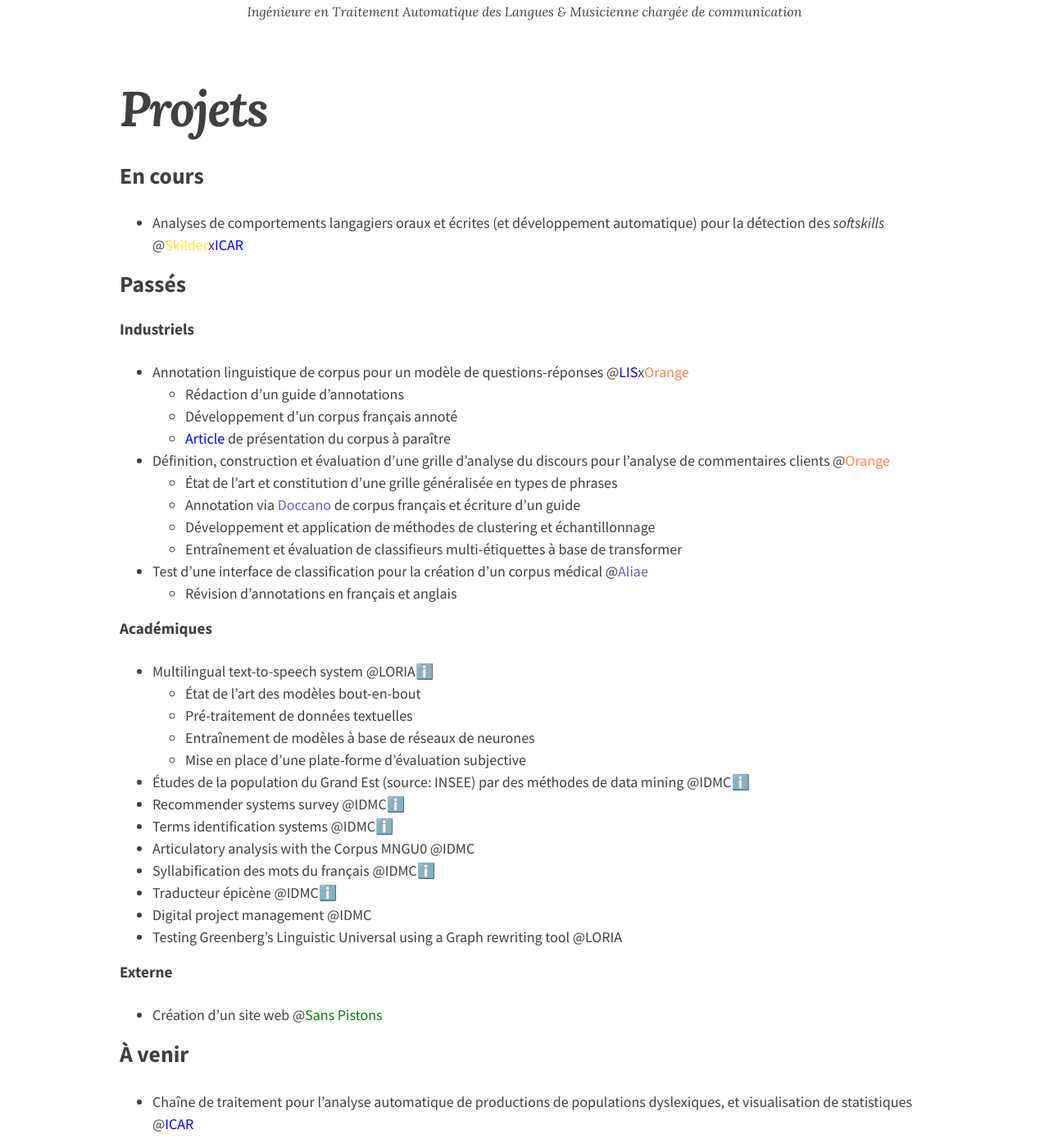
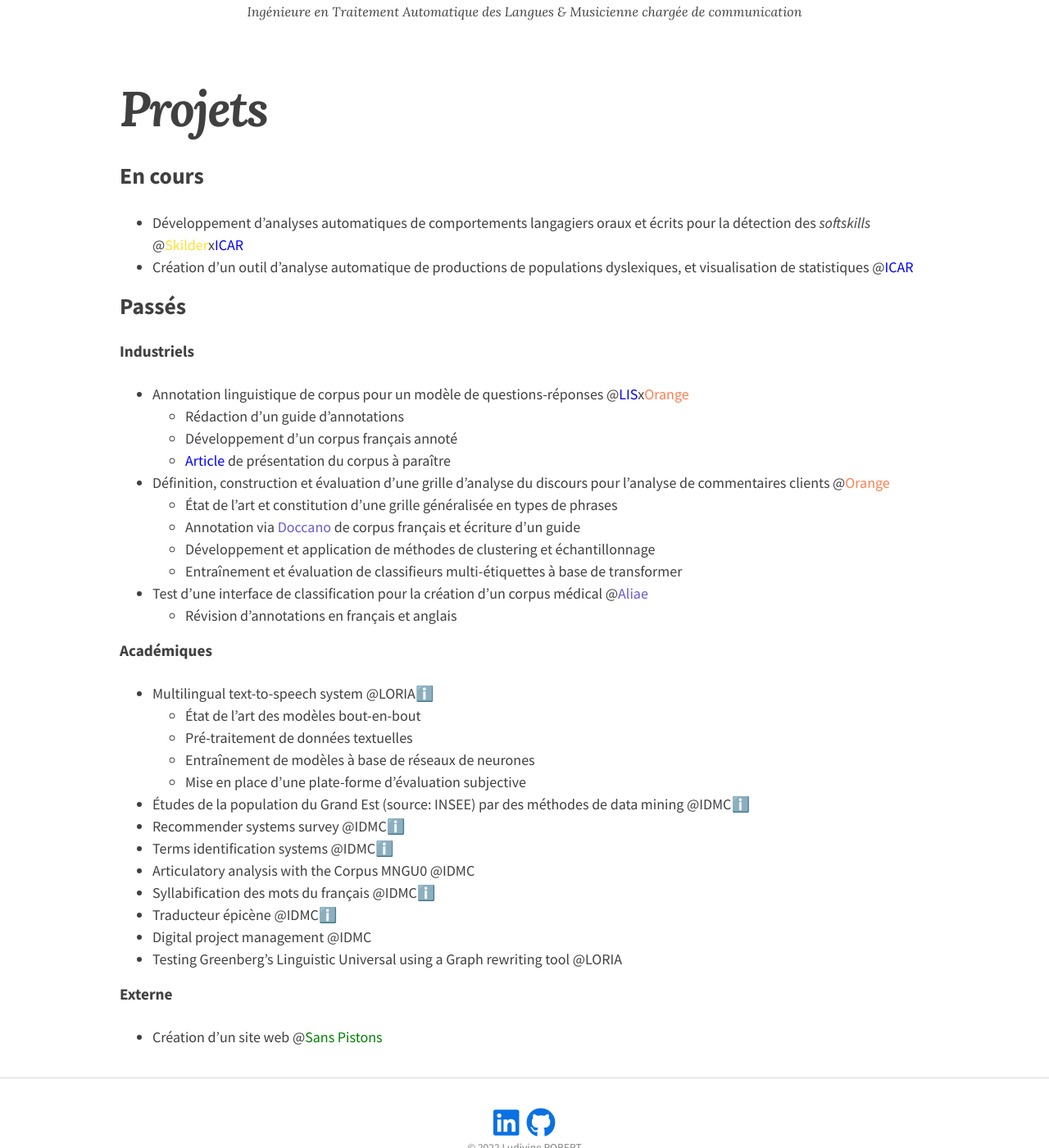
Before and after one commit to ludivinero/ludivinero.github.io, a Jekyll site: the page built from projets.md, in a window 1280 px wide and 1400 px high, scrolled down 270 px. Shown: the whole window at 82% size. Built offline with Jekyll 4.4.1, drawn with Linux system fonts in a browser that asks for light colours; nearby versions of some CDN libraries.

Commit message:
Update projets.md

```diff
--- a/projets.md
+++ b/projets.md
@@ -7,7 +7,8 @@ entries_layout: list
 ---
 
 ## En cours
-- Analyses de comportements langagiers oraux et écrites (et développement automatique) pour la détection des _softskills_ @<a href="https://skilder.fr" style="color:#ffe135; text-decoration:none;">Skilder</a>x<a href="http://icar.cnrs.fr/recherche/interactions-cognitions/equipe-12/" style="color:blue; text-decoration:none;">ICAR</a>
+- Développement d'analyses automatiques de comportements langagiers oraux et écrits pour la détection des _softskills_ @<a href="https://skilder.fr" style="color:#ffe135; text-decoration:none;">Skilder</a>x<a href="http://icar.cnrs.fr/recherche/interactions-cognitions/equipe-12/" style="color:blue; text-decoration:none;">ICAR</a>
+- Création d'un outil d'analyse automatique de productions de populations dyslexiques, et visualisation de statistiques @<a href="http://icar.cnrs.fr/recherche/interactions-cognitions/equipe-12/" style="color:blue; text-decoration:none;">ICAR</a>
 
 ## Passés
 #### Industriels
@@ -40,6 +41,3 @@ entries_layout: list
 
 #### Externe
 - Création d'un site web @<a href="http://sanspistons.fr" style="color:green; text-decoration:none;">Sans Pistons</a>
-
-## À venir
-- Chaîne de traitement pour l'analyse automatique de productions de populations dyslexiques, et visualisation de statistiques @<a href="http://icar.cnrs.fr/recherche/interactions-cognitions/equipe-12/" style="color:blue; text-decoration:none;">ICAR</a>
```
